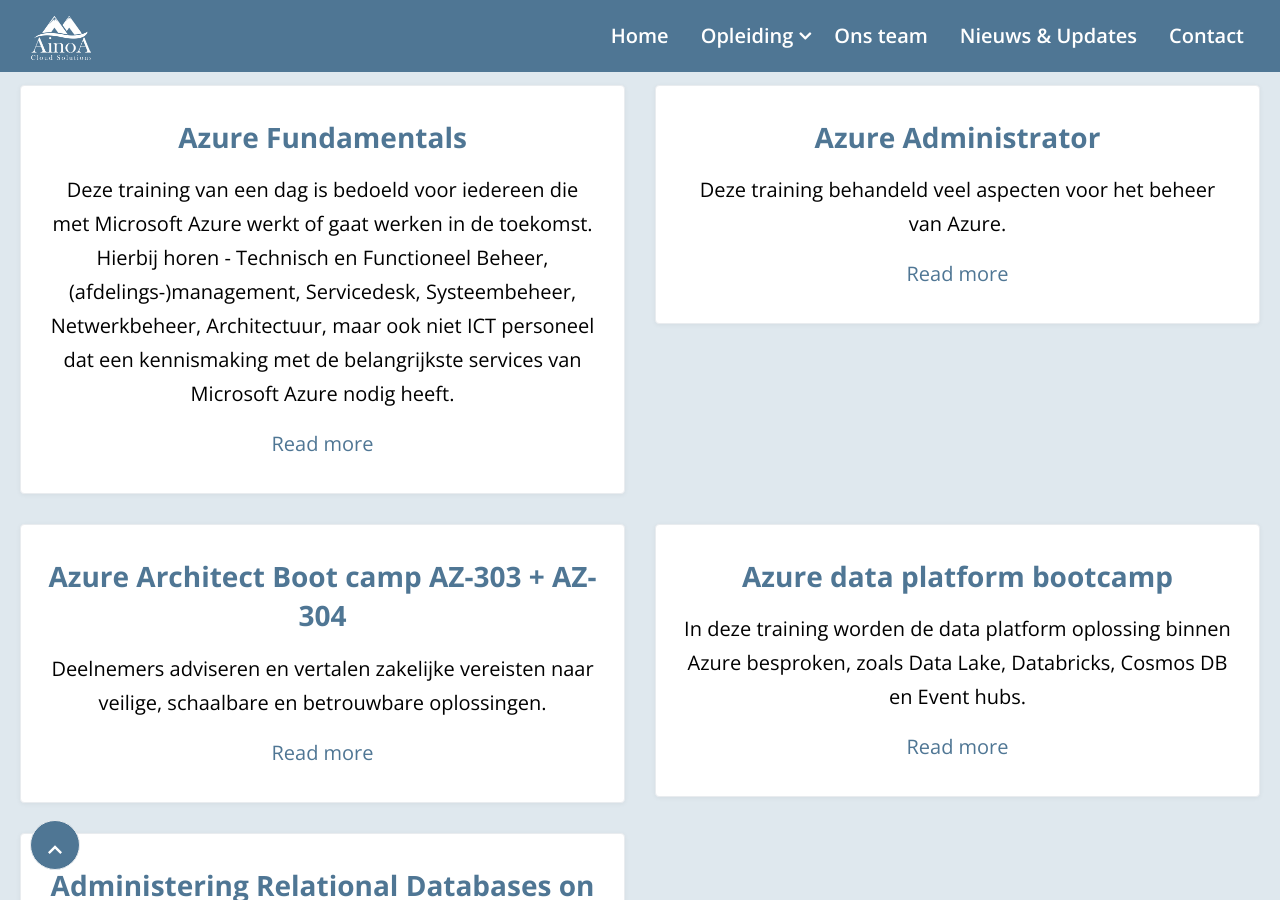
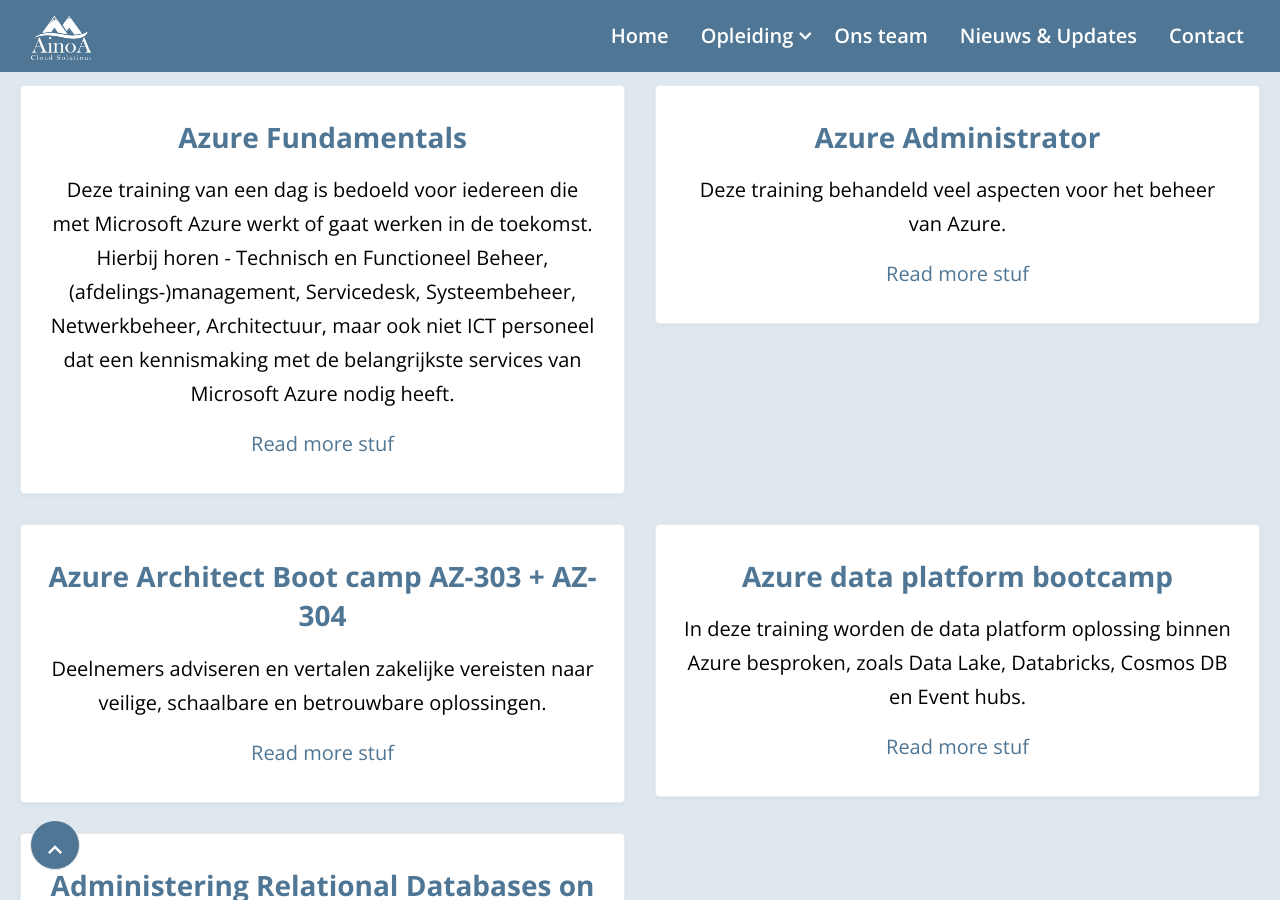
Before and after one commit to Dimtemp/ainoawebsite, a Jekyll site: the page built from index.html, in a window 1280 px wide and 900 px high, scrolled down 1999 px. Built offline with Jekyll 4.4.1, drawn with Linux system fonts in a browser that asks for light colours; some of the changed text lies outside the part shown.

Commit message:
Update service-card.html

```diff
--- a/_includes/service-card.html
+++ b/_includes/service-card.html
@@ -5,6 +5,6 @@
 	{% endif %}
     <h3 class="title pb-3"> <a class="text-decoration-none " href="{{service.url | relative_url}}">{{service.title}}</a></h3>
     <p class="px-3">{{service.description}}</p>
-    <a class="text-decoration-none " href="{{service.url | relative_url}}">Read more</a>
+    <a class="text-decoration-none " href="{{service.url | relative_url}}">Read more stuf</a>
   </div>
 </div>
```
